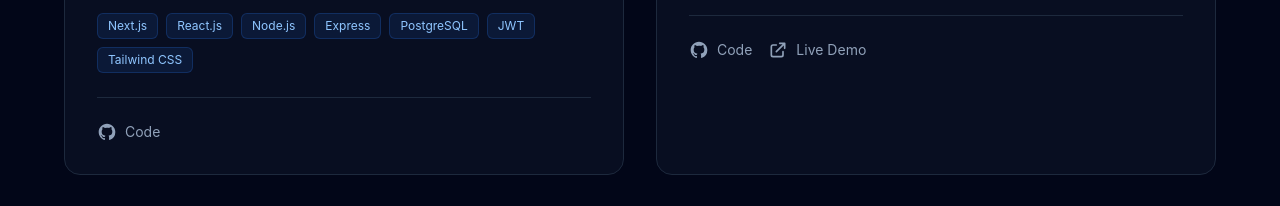
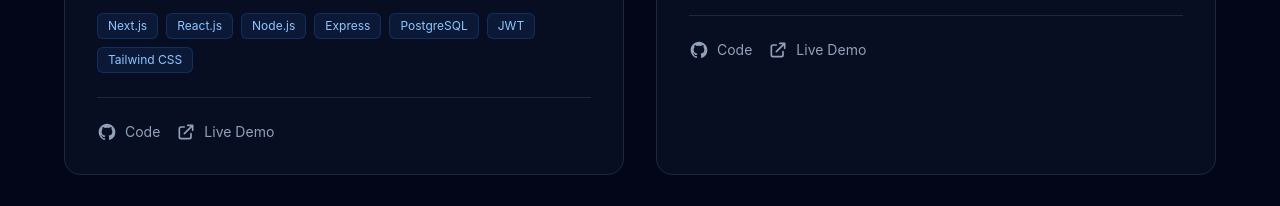
Before and after one commit to suruchisagar/Suruchi-Sagar, a React (Vite) app: page / in a window 1280 px wide. Shown: the part 2880-3086 px from the top of the page. Built offline with nearby package versions, Linux system fonts and the light colour scheme.

Commit message:
added live link of velvet

```diff
--- a/src/App.jsx
+++ b/src/App.jsx
@@ -46,7 +46,8 @@ const App = () => {
         ],
         tech: ["Next.js", "React.js", "Node.js", "Express", "PostgreSQL", "JWT", "Tailwind CSS"],
         status: "Completed",
-        github: "https://github.com/suruchisagar/velvet"
+        github: "https://github.com/suruchisagar/velvet",
+        live: "velvet-web-theta.vercel.app"
               },
 
         {
```
